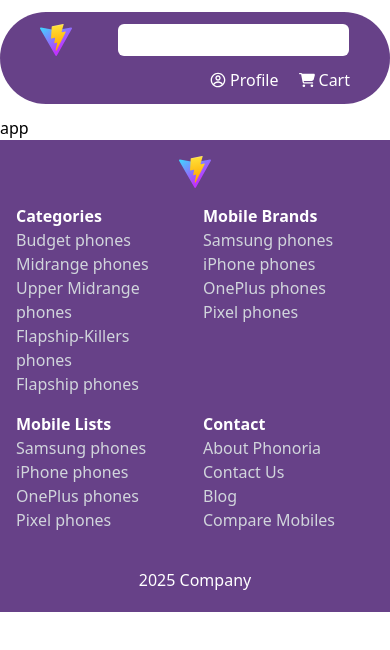
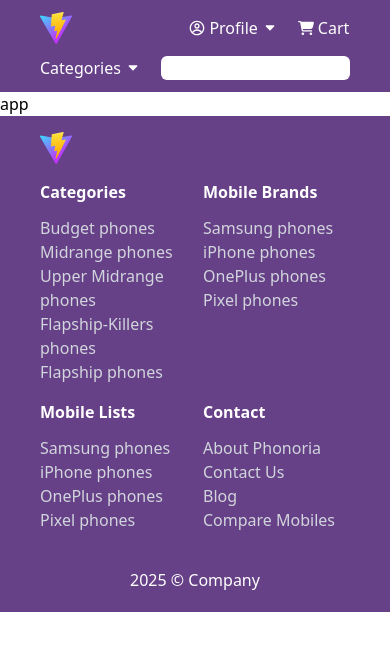
Before and after one commit to bharathraj0643/Phonoria, a React (Vite) app in the folder frontend/: page / in a window 390 px wide. Shown: the top 650 px of the page. Built offline with nearby package versions, Linux system fonts and the light colour scheme.

Commit message:
[ui fixed] : mobile view has some elements hidden and vice-versa 	modified:   frontend/src/components/Layout/Footer.jsx 	modified:   frontend/src/components/Layout/Header.jsx

```diff
--- a/frontend/src/components/Layout/Footer.jsx
+++ b/frontend/src/components/Layout/Footer.jsx
@@ -5,14 +5,14 @@
 function Footer() {
   return (
     <footer className="bg-(--phonoria-color-violet)">
-      <div className="container mx-auto 2xl:max-w-7xl grid sm:grid-cols-12 gap-4 p-4">
-        <div className="sm:col-span-2 place-items-center">
+      <div className="container mx-auto 2xl:max-w-7xl grid sm:grid-cols-12 gap-4 px-10 py-4">
+        <div className="sm:col-span-2 place-items-start">
           <img src={footerLogo} alt="phonoria-footer-logo" />
         </div>
         <nav className="sm:col-span-10">
           <ul className="grid sm:grid-cols-4 grid-cols-2 gap-4">
             <li className="text-white">
-              <span className="font-semibold">Categories</span>
+              <li className="font-semibold mb-3">Categories</li>
               <ul className="text-gray-300">
                 <li>
                   <a href="">Budget phones</a>
@@ -32,7 +32,7 @@
               </ul>
             </li>
             <li className="text-white">
-              <span className="font-semibold">Mobile Brands</span>
+              <li className="font-semibold mb-3">Mobile Brands</li>
               <ul className="text-gray-300">
                 <li>
                   <a href="">Samsung phones</a>
@@ -49,7 +49,7 @@
               </ul>
             </li>
             <li className="text-white">
-              <span className="font-semibold">Mobile Lists</span>
+              <li className="font-semibold mb-3">Mobile Lists</li>
               <ul className="text-gray-300">
                 <li>
                   <a href="">Samsung phones</a>
@@ -66,7 +66,7 @@
               </ul>
             </li>
             <li className="text-white">
-              <span className="font-semibold">Contact</span>
+              <li className="font-semibold mb-3">Contact</li>
               <ul className="text-gray-300">
                 <li>
                   <a href="">About Phonoria</a>
@@ -85,7 +85,7 @@
           </ul>
         </nav>
       </div>
-      <p className="text-center text-white p-5">2025 Company</p>
+      <p className="text-center text-white p-5">2025 &copy; Company</p>
     </footer>
   );
 }
--- a/frontend/src/components/Layout/Header.jsx
+++ b/frontend/src/components/Layout/Header.jsx
@@ -8,18 +8,39 @@
 function Header() {
   return (
     <>
-      <header className="container mx-auto my-3 px-10 py-3 bg-(--phonoria-color-violet) max-w-7xl rounded-full">
-        <div className="flex">
-          <a href="" className="basis-1/4 shrink-0">
+      <div className="bg-(--phonoria-color-violet)">
+        <header className="container mx-auto px-10 py-3 max-w-7xl ">
+          <div className="flex gap-5">
+            <div className="flex shrink-0">
+              <a href="" className=" ">
                 <img src={headerLogo} alt="sm:phonoria-header-logo" />
               </a>
-          <div className="flex basis-1/2 justify-center">
-            <input type="search" className="bg-white rounded-md" />
+            </div>
+            <div className="flex gap-5 basis-1/4 shrink-0 justify-end">
+              <div className="hidden sm:flex items-center text-white">
+                <span>Categories</span>
+                <TiArrowSortedDown />
+              </div>
+            </div>
+            <div className="flex sm:hidden justify-start sm:justify-center gap-5 text-white w-full">
+              <div className="flex items-center gap-1">
+                <CgProfile />
+                <span>Profile</span>
+                <TiArrowSortedDown />
+              </div>
+              <div className="flex items-center gap-1">
+                <FaCartShopping />
+                <span>Cart</span>
+              </div>
+            </div>
+            <div className="hidden sm:flex sm:basis-1/2 justify-center w-full">
+              <input type="text" className="bg-white rounded-md w-full" />
             </div>
             <div className="hidden sm:flex basis-1/4 justify-end gap-5 text-white">
               <div className="flex items-center gap-1">
                 <CgProfile />
                 <span>Profile</span>
+                <TiArrowSortedDown />
               </div>
               <div className="flex items-center gap-1">
                 <FaCartShopping />
@@ -27,17 +48,17 @@
               </div>
             </div>
           </div>
-        <div className="flex mt-3 sm:hidden justify-end gap-5 text-white">
-            <div className="flex items-center gap-1">
-              <CgProfile />
-              <span>Profile</span>
+          <div className="flex sm:hidden items-center gap-5 mt-3">
+            <div className="flex items-center text-white gap-1">
+              <span>Categories</span>
+              <TiArrowSortedDown />
             </div>
-            <div className="flex items-center gap-1">
-              <FaCartShopping />
-              <span>Cart</span>
+            <div className="flex sm:hidden sm:basis-1/2 justify-center w-full">
+              <input type="search" className="bg-white rounded-md w-full" />
             </div>
           </div>
         </header>
+      </div>
     </>
   );
 }
```
Lines whose indentation alone changed are shown as unchanged.
